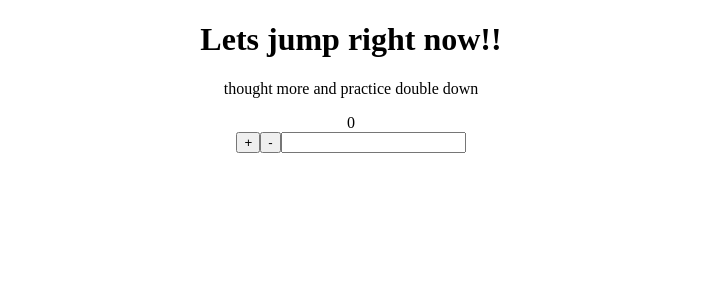
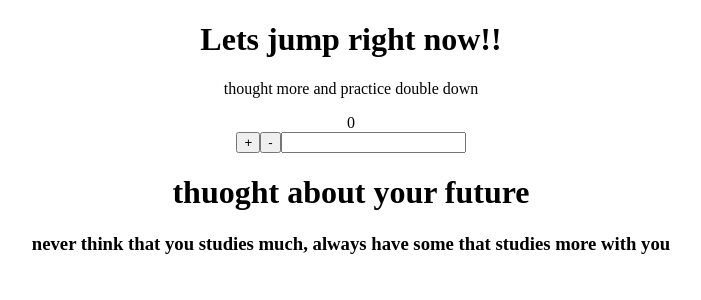
Before and after one commit to felipe-programador-18/morepractice-react, a React (Create React App) app in the folder pratice-app/: page / in a window 1280 px wide. Shown: the top 300 px of the page, without its empty margins (289-990 px from the left). Built offline with nearby package versions, Linux system fonts and the light colour scheme.

Commit message:
c8- create new hw and h3

```diff
--- a/pratice-app/src/App.js
+++ b/pratice-app/src/App.js
@@ -10,6 +10,20 @@ const Paragrafo = (props) => {
     <p>{props.text} </p>
   )
 }
+
+const H1 = (props) =>{
+ return (
+   <h1> {props.write} </h1>
+ )
+}
+
+const H3 = (props) =>{
+  return (
+    <h3> {props.kinda} </h3>
+  )
+ }
+
+
 
 
 function App() {
@@ -37,6 +51,9 @@ function App() {
       <input type='email'></input>
 
 
+      <H1  write='thuoght about your future'/>
+      <H3   kinda = 'never think that you studies much, always have some that studies more with you' />
+
       </div>
   );
 }
```
